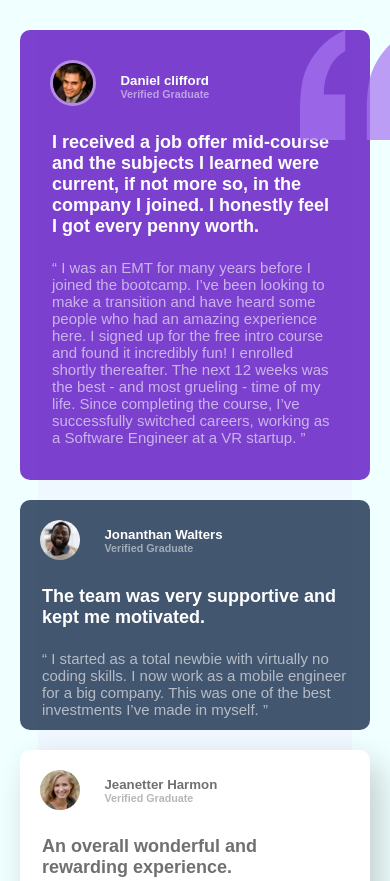
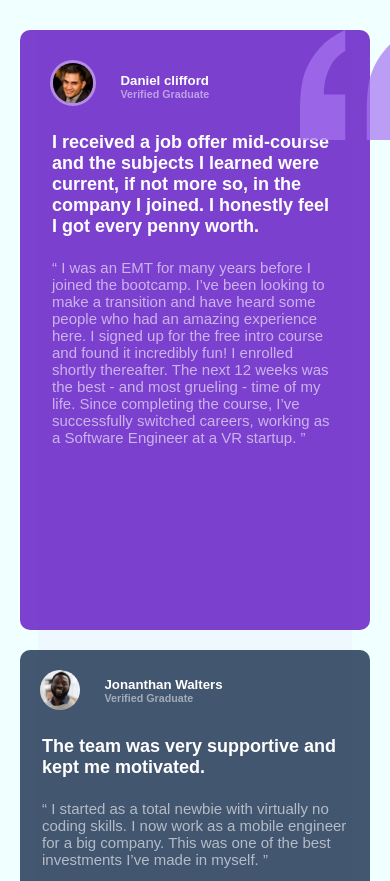
Before and after one commit to aadithya1551/grid-section, a plain HTML site: page index.html in a window 390 px wide. Shown: the top 881 px of the page. Drawn offline with Linux system fonts and the light colour scheme.

Commit message:
Update style.css

```diff
--- a/style.css
+++ b/style.css
@@ -51,58 +51,6 @@ body{
    color: rgba(88, 88, 88, 0.856);
    box-shadow: 10px 15px 35px rgba(0, 0, 0, 0.2);
 }
-/*.one{
-   grid-row-start: 1;
-   grid-row-end: 2;
-   grid-column-start: 1;
-   grid-column-end: 3;
-   background-color: rgba(100, 25, 197, 0.822);
-   color: white;
-
-}
-
-.two{
-   grid-row-start: 1;
-   grid-row-end: 2;
-   grid-column-start: 3;
-   grid-column-end: 4;
-   background-color: rgba(16, 38, 70, 0.767);
-   color: white;
-
-}
-
-.three{
-   grid-row-start: 2;
-   grid-row-end: 3;
-   grid-column-start: 1;
-   grid-column-end: 2;
-   background-color: white;
-   color: rgba(88, 88, 88, 0.856);
-   box-shadow: 10px 15px 35px rgba(0, 0, 0, 0.2);
-
-}
-
-.four{
-   grid-row-start: 2;
-   grid-row-end: 3;
-   grid-column-start: 2;
-   grid-column-end: 4;
-   background-color: rgba(1, 13, 29, 0.89);
-   color: white;
-
-}
-
-.five{
-   grid-row-start: 1;
-   grid-row-end: 3;
-   grid-column-start: 4;
-   grid-column-end: 5;
-   background-color: white;
-   color: rgba(88, 88, 88, 0.856);
-   width: 70%;
-   box-shadow: 10px 15px 35px rgba(0, 0, 0, 0.2);
-}
-*/
 
 section{
    text-align: left;
@@ -162,7 +110,7 @@ h6{
    .container{
       display: grid;
       grid-template-columns: 350px;
-      grid-template-rows: 450px 230px 220px 400px 500px ;
+      grid-template-rows: 600px 280px 270px 450px 550px ;
    }
    .one{
       grid-row: 1/2;
```
